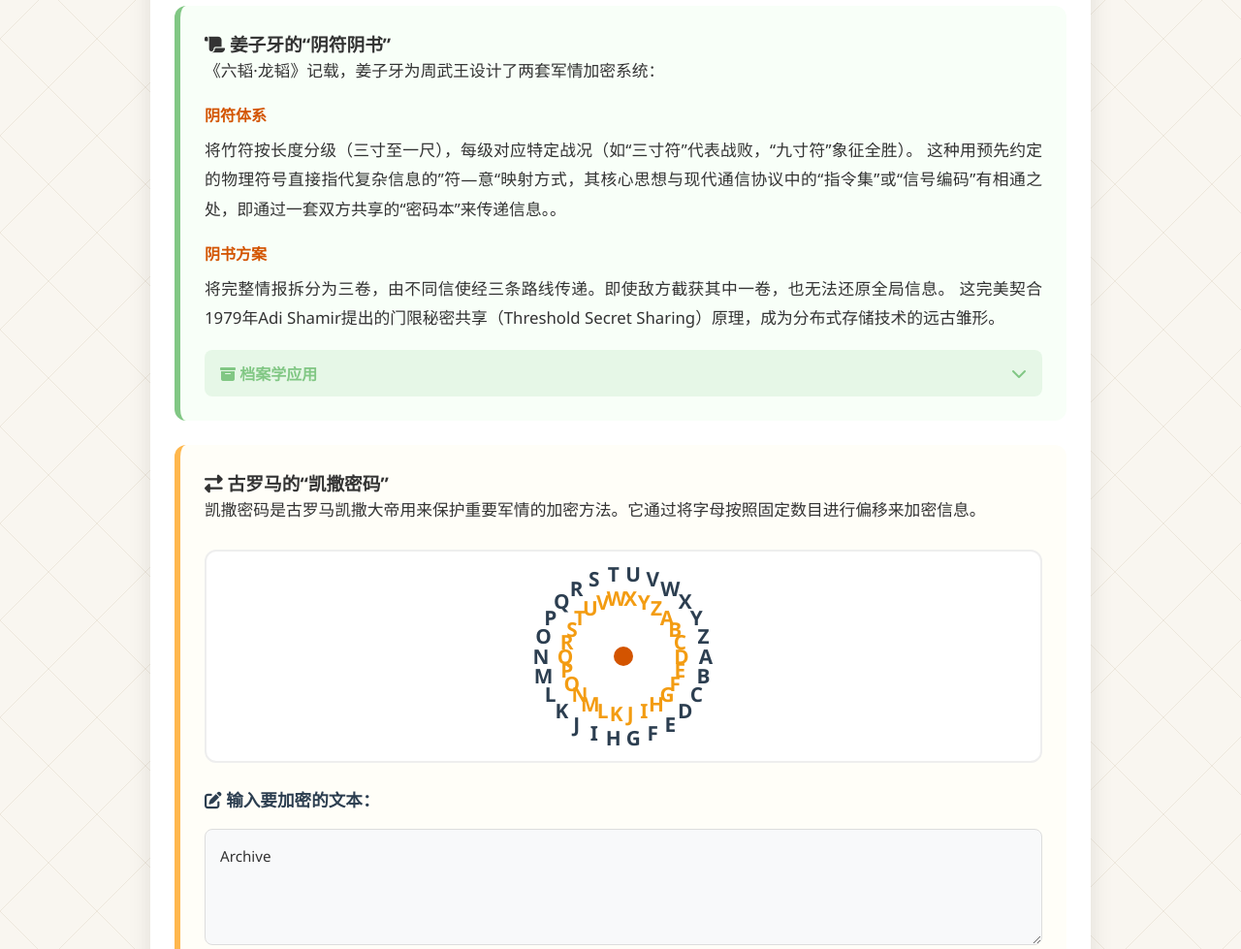
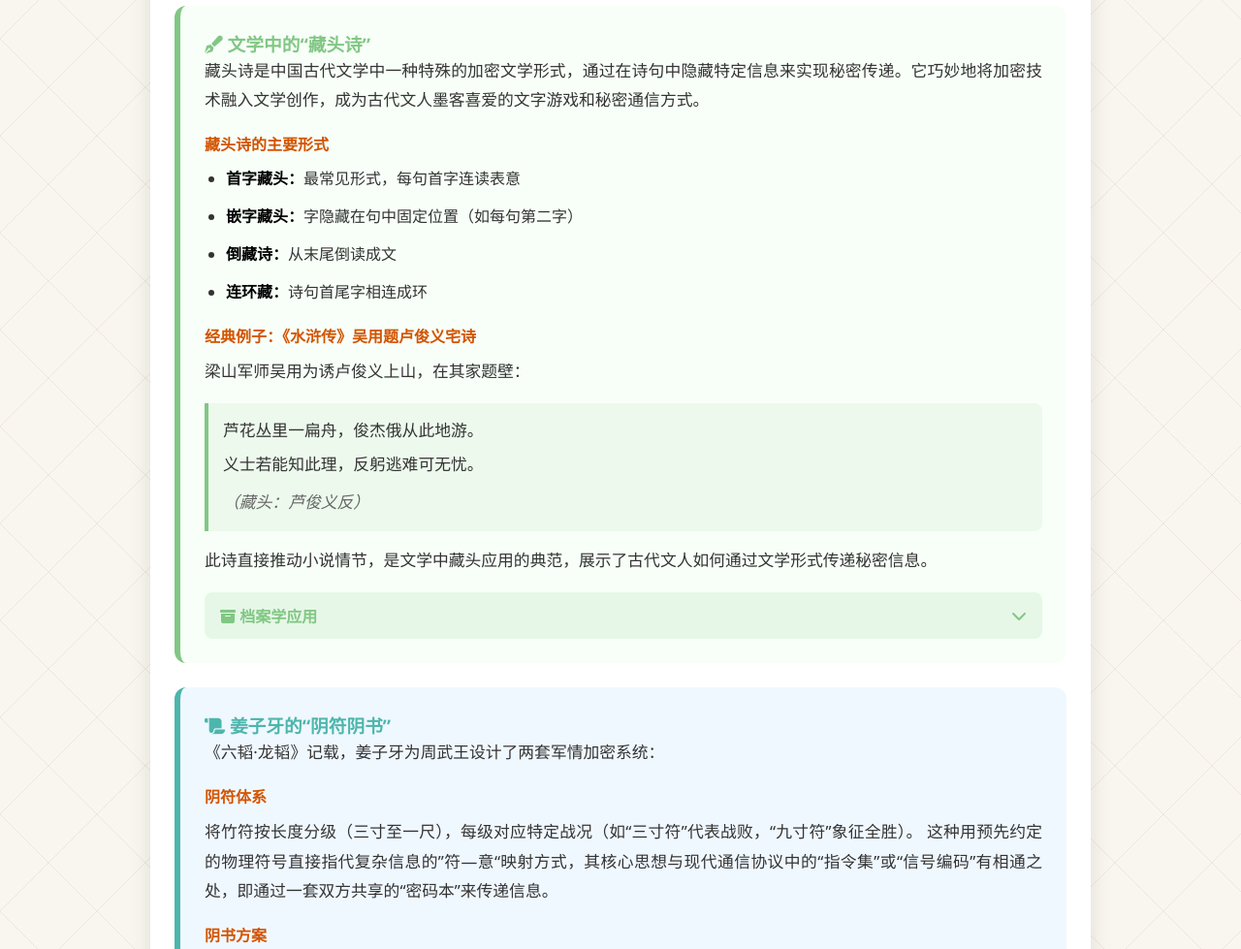
Before and after one commit to xy-112/Archive-encryption, a website: page index.html in a window 1280 px wide. Shown: the part 460-1439 px from the top of the page at 97% size. Drawn offline with nearby package versions, Linux system fonts and the light colour scheme.

Commit message:
Add files via upload
添加藏头诗

```diff
--- a/index.html
+++ b/index.html
@@ -172,6 +172,12 @@
             border-left: 6px solid #81c784;
         }
 
+        /* 姜子牙阴符阴书专用样式 */
+        .knowledge-card.ancient-chinese-military {
+            background: #f0f8ff;
+            border-left: 6px solid #4db6ac;
+        }
+
         .knowledge-card.ancient-roman {
             background: #fffef8;
             border-left: 6px solid #ffb74d;
@@ -180,6 +186,39 @@
         .knowledge-card.medieval {
             background: #fef8ff;
             border-left: 6px solid #ba68c8;
+        }
+
+        /* 卡片标题和内部元素颜色 */
+        .knowledge-card.ancient-chinese h3 {
+            color: #81c784;
+        }
+
+        .knowledge-card.ancient-chinese-military h3 {
+            color: #4db6ac;
+        }
+
+        .knowledge-card.ancient-roman h3 {
+            color: #ffb74d;
+        }
+
+        .knowledge-card.medieval h3 {
+            color: #ba68c8;
+        }
+
+        .knowledge-card.ancient-chinese h4 {
+            color: #81c784;
+        }
+
+        .knowledge-card.ancient-chinese-military h4 {
+            color: #4db6ac;
+        }
+
+        .knowledge-card.ancient-roman h4 {
+            color: #ffb74d;
+        }
+
+        .knowledge-card.medieval h4 {
+            color: #ba68c8;
         }
 
         /* 匹配知识卡片的tip-box样式 */
@@ -188,26 +227,44 @@
             border-left: 5px solid #81c784;
         }
 
-        .knowledge-card.ancient-chinese .tip-box strong {
-            color: #81c784;
-        }
+
+        .knowledge-card.ancient-chinese-military .tip-box {
+            background: rgba(77, 182, 172, 0.15);
+            border-left: 5px solid #4db6ac;
+        }
+
 
         .knowledge-card.ancient-roman .tip-box {
             background: rgba(255, 183, 77, 0.15);
             border-left: 5px solid #ffb74d;
         }
 
-        .knowledge-card.ancient-roman .tip-box strong {
-            color: #ffb74d;
-        }
 
         .knowledge-card.medieval .tip-box {
             background: rgba(186, 104, 200, 0.15);
             border-left: 5px solid #ba68c8;
         }
 
-        .knowledge-card.medieval .tip-box strong {
-            color: #ba68c8;
+
+        /* 优化blockquote样式 */
+        .knowledge-card.ancient-chinese blockquote {
+            background: rgba(129, 199, 132, 0.1);
+            border-left: 4px solid #81c784;
+        }
+
+        .knowledge-card.ancient-chinese-military blockquote {
+            background: rgba(77, 182, 172, 0.1);
+            border-left: 4px solid #4db6ac;
+        }
+
+        .knowledge-card.ancient-roman blockquote {
+            background: rgba(255, 183, 77, 0.1);
+            border-left: 4px solid #ffb74d;
+        }
+
+        .knowledge-card.medieval blockquote {
+            background: rgba(186, 104, 200, 0.1);
+            border-left: 4px solid #ba68c8;
         }
 
         /* 可折叠档案学应用样式 */
@@ -233,6 +290,11 @@
             color: #81c784;
         }
 
+        .knowledge-card.ancient-chinese-military .archive-application-header {
+            background: rgba(77, 182, 172, 0.15);
+            color: #4db6ac;
+        }
+
         .knowledge-card.ancient-roman .archive-application-header {
             background: rgba(255, 183, 77, 0.15);
             color: #ffb74d;
@@ -249,6 +311,10 @@
 
         .knowledge-card.ancient-chinese .archive-application-header:hover {
             background: rgba(129, 199, 132, 0.25);
+        }
+
+        .knowledge-card.ancient-chinese-military .archive-application-header:hover {
+            background: rgba(77, 182, 172, 0.25);
         }
 
         .knowledge-card.ancient-roman .archive-application-header:hover {
@@ -309,7 +375,7 @@
 
         /* 优化强调文本样式 */
         .knowledge-card strong {
-            color: #0d47a1;
+            color: #000;
             font-weight: 600;
         }
 
@@ -670,7 +736,7 @@
         }
 
         .tip-box strong {
-            color: var(--secondary-color);
+            color: #000;
         }
 
         /* 密码转盘 */
@@ -1482,8 +1548,43 @@
             <div class="card">
                 <h2 class="section-title"><i class="fas fa-history"></i> 古代加密术</h2>
 
+                <!-- 藏头诗介绍 -->
+                <div class="knowledge-card ancient-chinese" style="margin-bottom: 25px;">
+                    <h3><i class="fas fa-pen-fancy"></i> 文学中的“藏头诗”</h3>
+                    <p>藏头诗是中国古代文学中一种特殊的加密文学形式，通过在诗句中隐藏特定信息来实现秘密传递。它巧妙地将加密技术融入文学创作，成为古代文人墨客喜爱的文字游戏和秘密通信方式。</p>
+
+                    <h4 style="margin-top: 15px; margin-bottom: 10px; color: var(--ancient-color);">藏头诗的主要形式</h4>
+                    <ul>
+                        <li><strong>首字藏头：</strong>最常见形式，每句首字连读表意</li>
+                        <li><strong>嵌字藏头：</strong>字隐藏在句中固定位置（如每句第二字）</li>
+                        <li><strong>倒藏诗：</strong>从末尾倒读成文</li>
+                        <li><strong>连环藏：</strong>诗句首尾字相连成环</li>
+                    </ul>
+
+                    <h4 style="margin-top: 15px; margin-bottom: 10px; color: var(--ancient-color);">经典例子：《水浒传》吴用题卢俊义宅诗</h4>
+                    <p>梁山军师吴用为诱卢俊义上山，在其家题壁：</p>
+                    <blockquote style="background: rgba(129, 199, 132, 0.1); border-left: 4px solid #81c784; padding: 15px; margin: 15px 0; border-radius: 0 8px 8px 0;">
+                        <p style="margin: 0 0 8px 0; line-height: 1.6;">芦花丛里一扁舟，俊杰俄从此地游。</p>
+                        <p style="margin: 0 0 8px 0; line-height: 1.6;">义士若能知此理，反躬逃难可无忧。</p>
+                        <p style="margin: 10px 0 0 0; font-style: italic; color: #666;">（藏头：芦俊义反）</p>
+                    </blockquote>
+                    <p>此诗直接推动小说情节，是文学中藏头应用的典范，展示了古代文人如何通过文学形式传递秘密信息。</p>
+
+                    <div class="archive-application" onclick="toggleArchiveApplication(this)">
+                        <div class="archive-application-header">
+                            <span><i class="fas fa-archive"></i> 档案学应用</span>
+                            <i class="fas fa-chevron-down archive-application-arrow"></i>
+                        </div>
+                        <div class="archive-application-content">
+                            <div class="tip-box">
+                                <strong>档案学应用：</strong>藏头诗作为中国传统文字艺术，在档案文献中可能以“隐性信息”的方式存在，能够承载历史事件、人物关系或隐秘意图。
+                            </div>
+                        </div>
+                    </div>
+                </div>
+
                 <!-- 姜子牙的阴符阴书 -->
-                <div class="knowledge-card ancient-chinese" style="margin-bottom: 25px;">
+                <div class="knowledge-card ancient-chinese-military" style="margin-bottom: 25px;">
                     <h3><i class="fas fa-scroll"></i> 姜子牙的“阴符阴书”</h3>
                     <p>
                         《六韬·龙韬》记载，姜子牙为周武王设计了两套军情加密系统：
@@ -1491,7 +1592,7 @@
                     <h4 style="margin-top: 15px; margin-bottom: 10px; color: var(--ancient-color);">阴符体系</h4>
                     <p>
                         将竹符按长度分级（三寸至一尺），每级对应特定战况（如“三寸符”代表战败，“九寸符”象征全胜）。
-                        这种用预先约定的物理符号直接指代复杂信息的”符—意“映射方式，其核心思想与现代通信协议中的“指令集”或“信号编码”有相通之处，即通过一套双方共享的“密码本”来传递信息。。
+                        这种用预先约定的物理符号直接指代复杂信息的”符—意“映射方式，其核心思想与现代通信协议中的“指令集”或“信号编码”有相通之处，即通过一套双方共享的“密码本”来传递信息。
                     </p>
                     <h4 style="margin-top: 15px; margin-bottom: 10px; color: var(--ancient-color);">阴书方案</h4>
                     <p>
```
